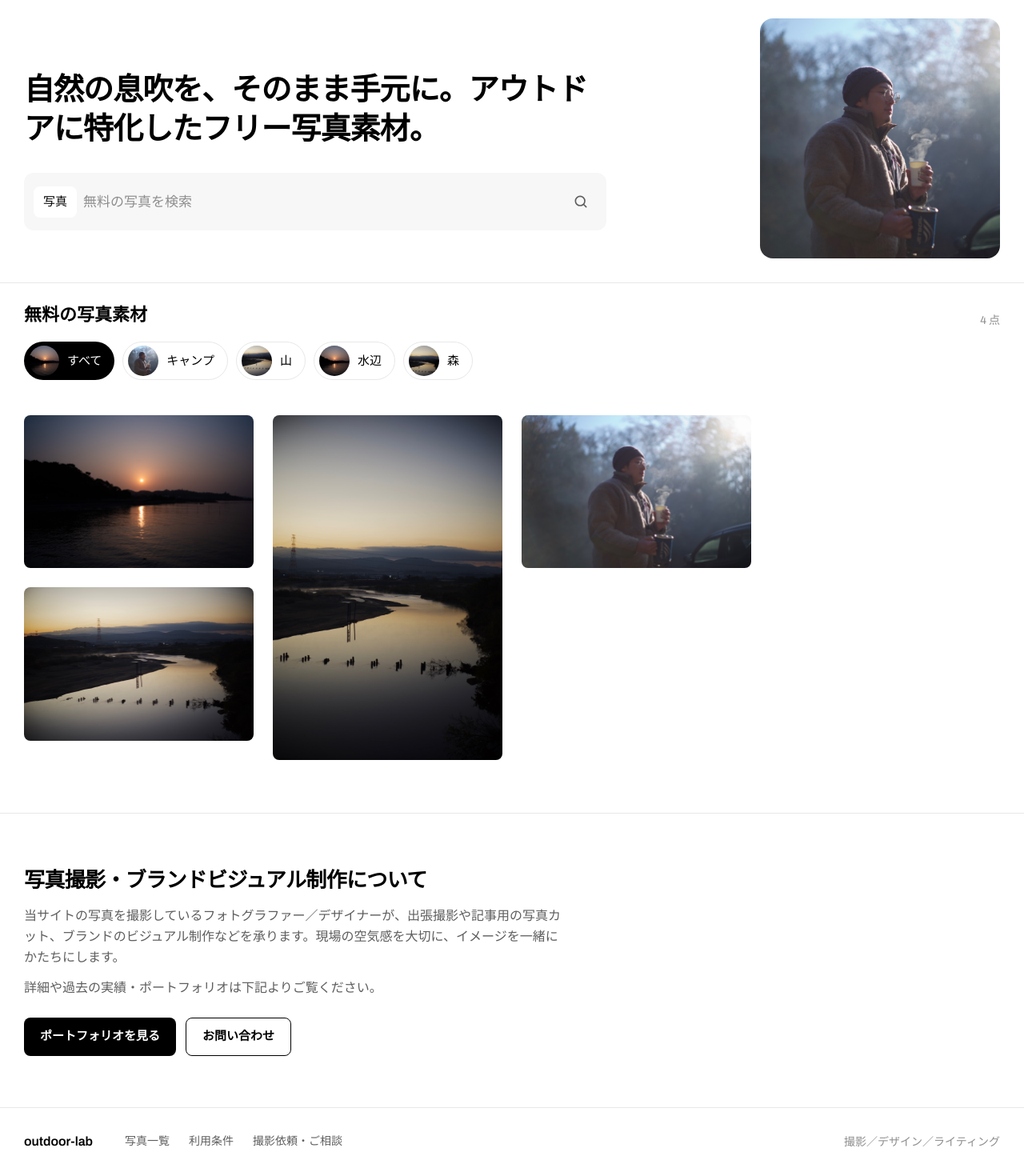
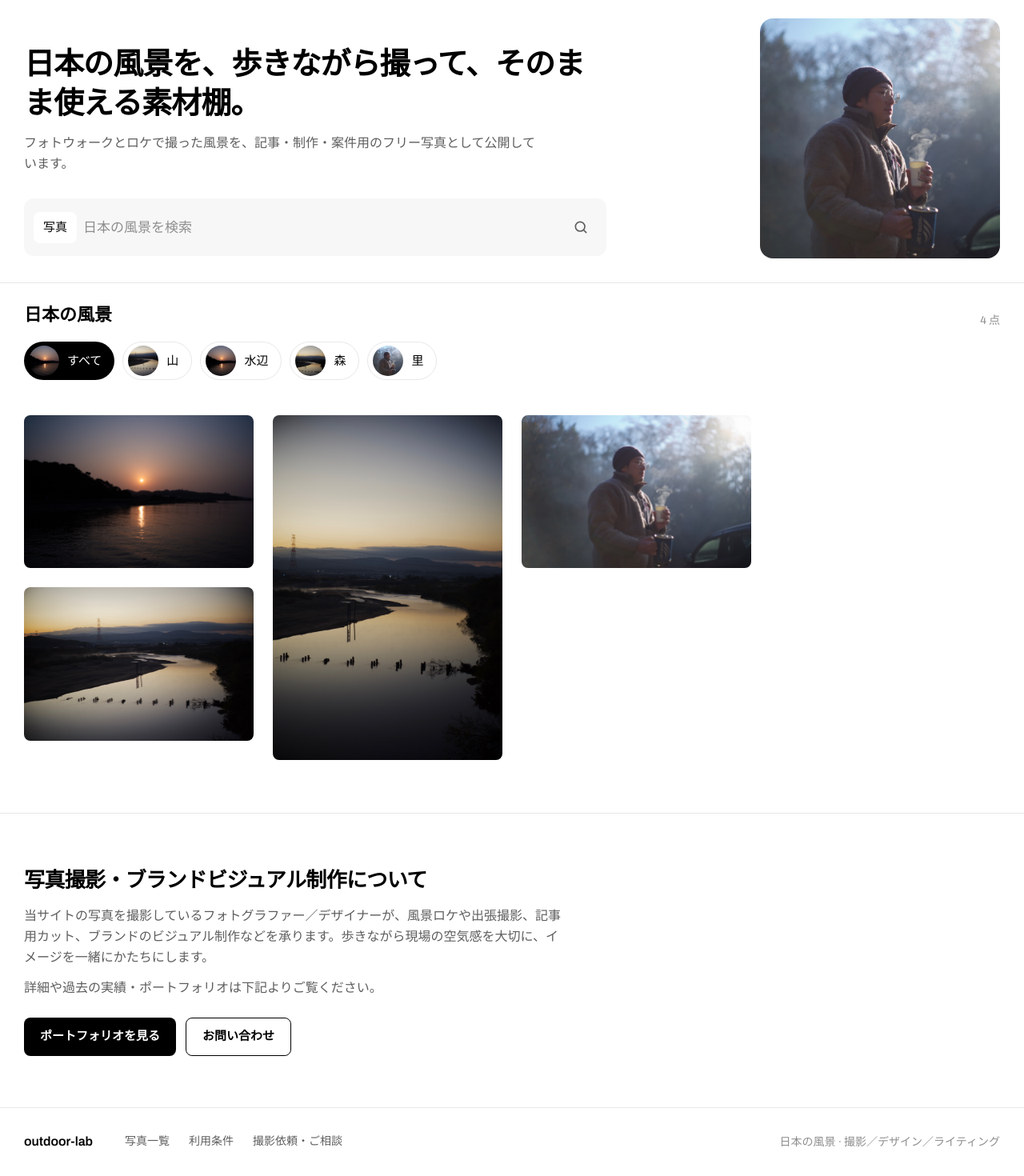
Before and after one commit to toyo-nishimura/outdoor-lab, a Next.js app: page / in a window 1280 px wide. Shown: the part 88-1558 px from the top of the page at 80% size. Built offline with nearby package versions, Linux system fonts and the light colour scheme.

Commit message:
Reframe outdoor-lab copy around Japanese landscape
Shift site-facing copy from outdoor-recreation framing to
日本の風景 stock fed by photo walks and location shoots.

```diff
--- a/src/app/layout.tsx
+++ b/src/app/layout.tsx
@@ -22,9 +22,9 @@ const notoSansJP = Noto_Sans_JP({
 });
 
 export const metadata: Metadata = {
-  title: "outdoor-lab | アウトドア特化の写真ラボ",
+  title: "outdoor-lab | 日本の風景",
   description:
-    "撮影・デザイン・ライティングのためのアウトドア素材棚。キャンプ・山・水辺の写真と、撮影相談の導線。",
+    "フォトウォークとロケで撮った日本の風景写真の素材棚。山・水辺・森・里のフリー写真と、撮影・制作の相談導線。",
 };
 
 export default function RootLayout({ children }: LayoutProps<"/">) {
--- a/src/app/terms/page.tsx
+++ b/src/app/terms/page.tsx
@@ -16,7 +16,7 @@ export default function TermsPage() {
 
             <p className="mt-8 text-base leading-relaxed text-moss sm:text-lg">
               outdoor-lab
-              の写真は、無料でダウンロードして利用できます。アウトドアに特化したフリー写真素材として公開しています。
+              の写真は、無料でダウンロードして利用できます。日本の風景をテーマにしたフリー写真素材として公開しています。
             </p>
 
             <section className="mt-12">
--- a/src/components/HomeGallery.tsx
+++ b/src/components/HomeGallery.tsx
@@ -14,10 +14,10 @@ import { site } from "@/data/site";
 type Filter = PhotoCategory | "すべて";
 
 const categoryThumbs: Record<PhotoCategory, string> = {
-  キャンプ: "/photos/camp-morning.jpg",
   山: "/photos/river-dawn.jpg",
   水辺: "/photos/sunset-bay.jpg",
   森: "/photos/river-mist.jpg",
+  里: "/photos/camp-morning.jpg",
 };
 
 export function HomeGallery() {
@@ -48,6 +48,9 @@ export function HomeGallery() {
             <h1 className="font-display text-[28px] font-bold leading-[1.3] tracking-tight text-ink sm:text-[34px] lg:text-[38px]">
               {site.headline}
             </h1>
+            <p className="mt-3 max-w-[40rem] text-[15px] leading-relaxed text-muted sm:text-[16px]">
+              {site.supportingLine}
+            </p>
             {/* SearchInput_container: 72h, #f7f7f7, radius 12, pad 12 */}
             <form
               className="mt-[30px] flex h-[56px] items-center gap-2 rounded-[12px] bg-search p-3 sm:h-[72px]"
--- a/src/data/photos.ts
+++ b/src/data/photos.ts
@@ -1,4 +1,4 @@
-export type PhotoCategory = "キャンプ" | "山" | "水辺" | "森";
+export type PhotoCategory = "山" | "水辺" | "森" | "里";
 
 /** photo = still; video = externally hosted (YouTube/Vimeo/etc.), never on Firebase Hosting */
 export type MediaType = "photo" | "video";
@@ -25,9 +25,9 @@ export type MediaItem = {
 /** @deprecated Prefer MediaItem — kept for existing imports */
 export type Photo = MediaItem;
 
-export const categories: PhotoCategory[] = ["キャンプ", "山", "水辺", "森"];
+export const categories: PhotoCategory[] = ["山", "水辺", "森", "里"];
 
-/** Primary visible set — original outdoor-lab stills */
+/** Primary visible set — stills from walks / location shoots */
 export const photos: MediaItem[] = [
   {
     id: "sunset-bay",
@@ -56,7 +56,7 @@ export const photos: MediaItem[] = [
   {
     id: "river-mist",
     title: "朝靄の川辺",
-    category: "水辺",
+    category: "森",
     location: "河畔",
     mediaType: "photo",
     src: "/photos/river-mist.jpg",
@@ -67,8 +67,8 @@ export const photos: MediaItem[] = [
   },
   {
     id: "camp-morning",
-    title: "朝のキャンプ",
-    category: "キャンプ",
+    title: "朝の林縁",
+    category: "里",
     location: "林縁",
     mediaType: "photo",
     src: "/photos/camp-morning.jpg",
--- a/src/data/site.ts
+++ b/src/data/site.ts
@@ -7,18 +7,20 @@ const inquiryFormUrl =
 
 export const site = {
   name: "outdoor-lab",
-  tagline: "撮影／デザイン／ライティング",
+  tagline: "日本の風景 · 撮影／デザイン／ライティング",
   headline:
-    "自然の息吹を、そのまま手元に。アウトドアに特化したフリー写真素材。",
-  searchPlaceholder: "無料の写真を検索",
-  galleryHeading: "無料の写真素材",
+    "日本の風景を、歩きながら撮って、そのまま使える素材棚。",
+  supportingLine:
+    "フォトウォークとロケで撮った風景を、記事・制作・案件用のフリー写真として公開しています。",
+  searchPlaceholder: "日本の風景を検索",
+  galleryHeading: "日本の風景",
   portfolioUrl: "https://takashi-portfolio.web.app/",
   portfolioContactUrl: "https://takashi-portfolio.web.app/#contact",
   /** 撮影依頼・ご相談 → Google Form */
   inquiryFormUrl,
   inquiryHeading: "写真撮影・ブランドビジュアル制作について",
   inquiryBody: [
-    "当サイトの写真を撮影しているフォトグラファー／デザイナーが、出張撮影や記事用の写真カット、ブランドのビジュアル制作などを承ります。現場の空気感を大切に、イメージを一緒にかたちにします。",
+    "当サイトの写真を撮影しているフォトグラファー／デザイナーが、風景ロケや出張撮影、記事用カット、ブランドのビジュアル制作などを承ります。歩きながら現場の空気感を大切に、イメージを一緒にかたちにします。",
     "詳細や過去の実績・ポートフォリオは下記よりご覧ください。",
   ],
   nav: [
```
